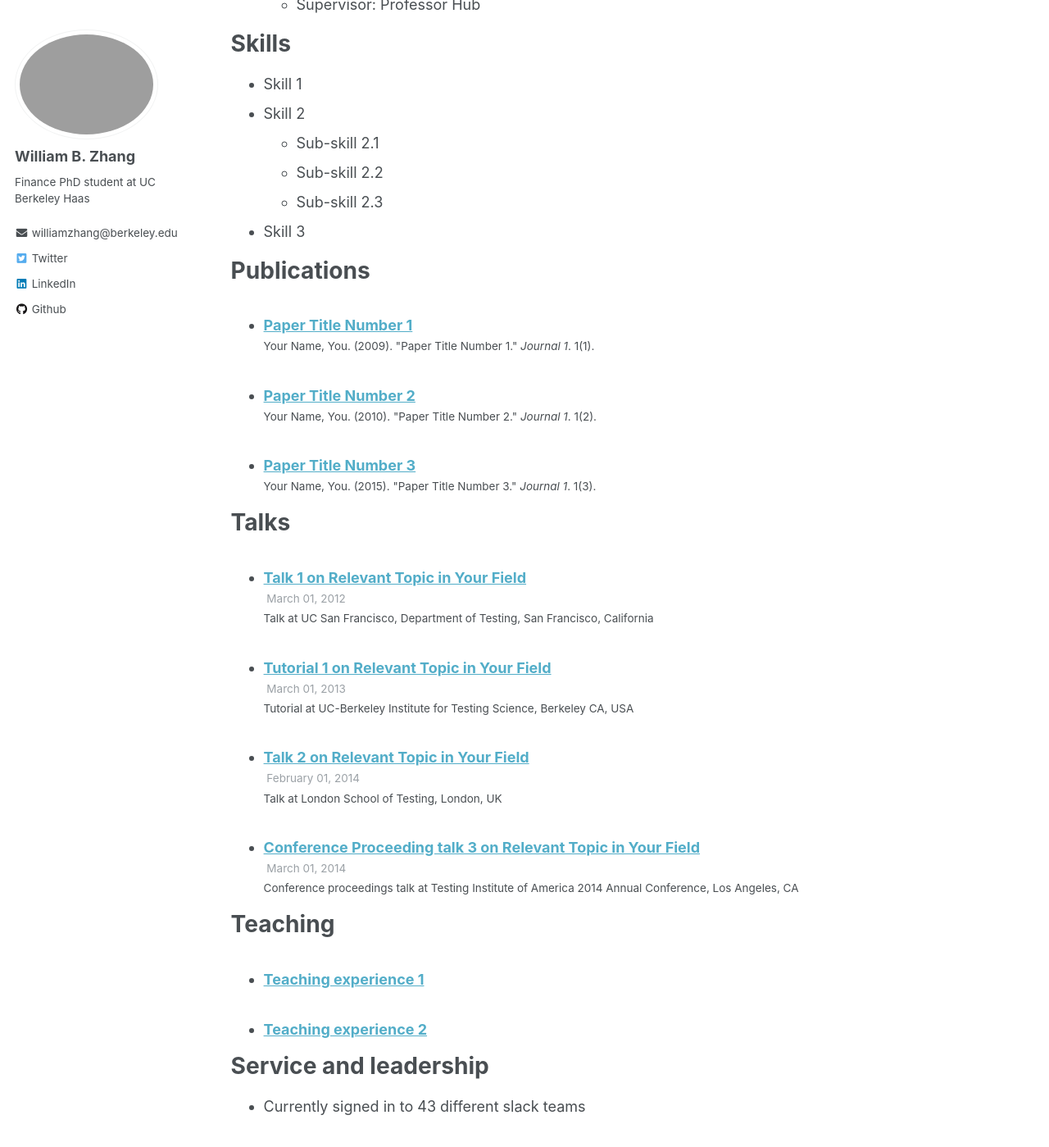
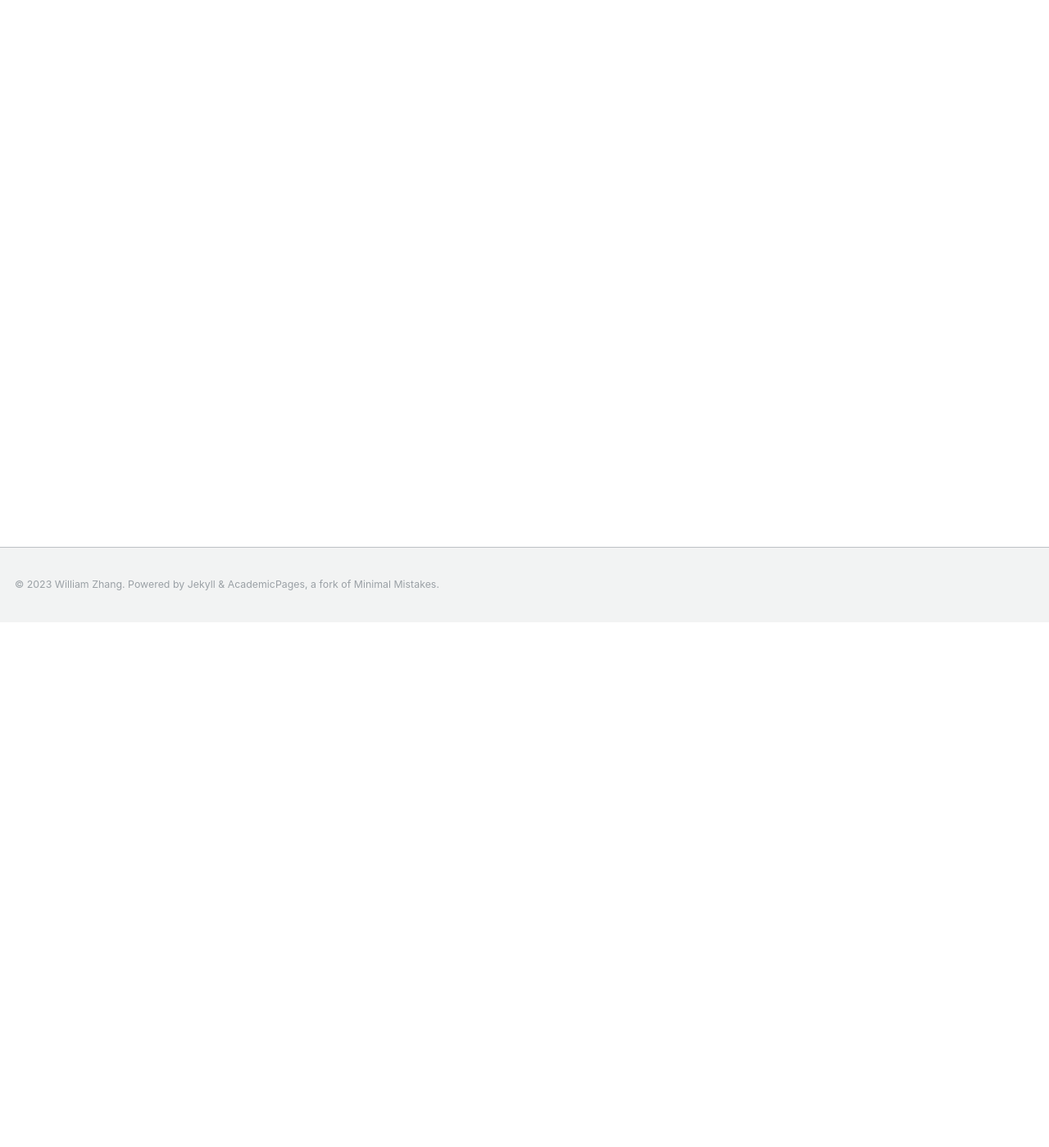
Before and after one commit to williambowenzhang/williambowenzhang.github.io, a Jekyll site: the page built from _pages/cv.md, in a window 1280 px wide and 1400 px high, scrolled down 641 px. Shown: the whole window at 82% size. Built offline with Jekyll 4.4.1, drawn with Linux system fonts in a browser that asks for light colours; some of the changed text lies outside the part shown.

Commit message:
Update cv.md

```diff
--- a/_pages/cv.md
+++ b/_pages/cv.md
@@ -9,51 +9,4 @@ redirect_from:
 
 {% include base_path %}
 
-Education
-======
-* B.S. in GitHub, GitHub University, 2012
-* M.S. in Jekyll, GitHub University, 2014
-* Ph.D in Version Control Theory, GitHub University, 2018 (expected)
-
-Work experience
-======
-* Summer 2015: Research Assistant
-  * Github University
-  * Duties included: Tagging issues
-  * Supervisor: Professor Git
-
-* Fall 2015: Research Assistant
-  * Github University
-  * Duties included: Merging pull requests
-  * Supervisor: Professor Hub
-
-Skills
-======
-* Skill 1
-* Skill 2
-  * Sub-skill 2.1
-  * Sub-skill 2.2
-  * Sub-skill 2.3
-* Skill 3
-
-Publications
-======
-  <ul>{% for post in site.publications %}
-    {% include archive-single-cv.html %}
-  {% endfor %}</ul>
-
-Talks
-======
-  <ul>{% for post in site.talks %}
-    {% include archive-single-talk-cv.html %}
-  {% endfor %}</ul>
-
-Teaching
-======
-  <ul>{% for post in site.teaching %}
-    {% include archive-single-cv.html %}
-  {% endfor %}</ul>
-
-Service and leadership
-======
-* Currently signed in to 43 different slack teams
+Please get in touch for a full resume. A CV will be posted here in the future!
```
